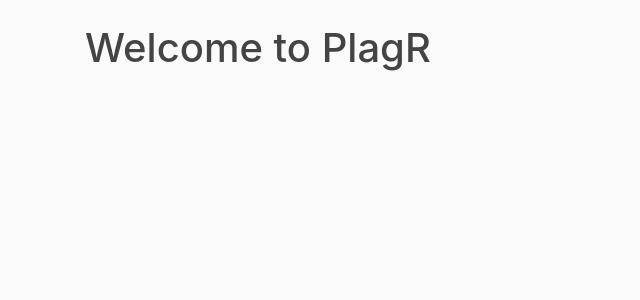
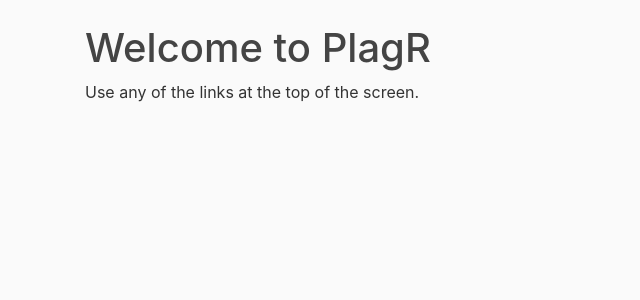
Before and after one commit to ISE-Project-2022/PlagR-OldCode, a Flask app: page /home/ in a window 1280 px wide. Shown: the part 56-356 px from the top of the page, without its empty margins (0-640 px from the left). Run offline with Flask 2, Linux system fonts and the light colour scheme; some libraries are stand-ins or nearby versions.

Commit message:
Testing Kraken 5
Add description to home.

```diff
--- a/templates/home.html
+++ b/templates/home.html
@@ -1,4 +1,7 @@
 {% extends "layout.html" %}
 {% block content %}
 <h1> Welcome to PlagR </h1>
+    <body>
+        Use any of the links at the top of the screen.
+    </body>
 {% endblock content %}
```
